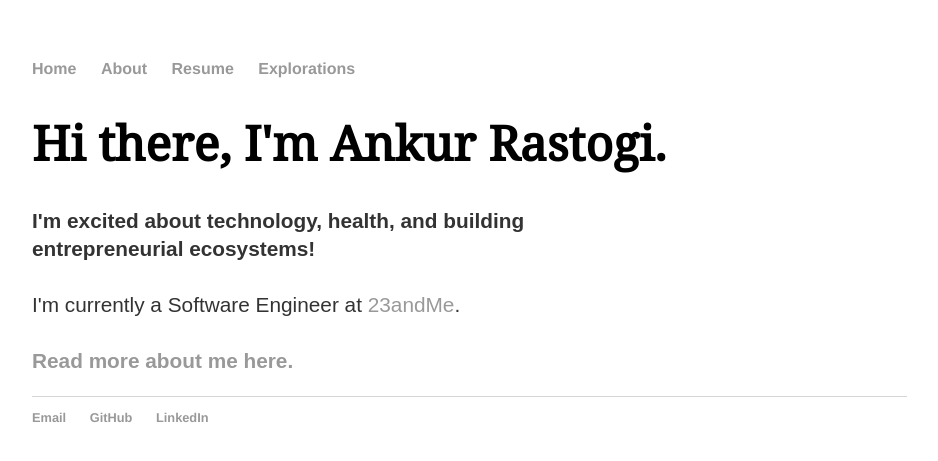
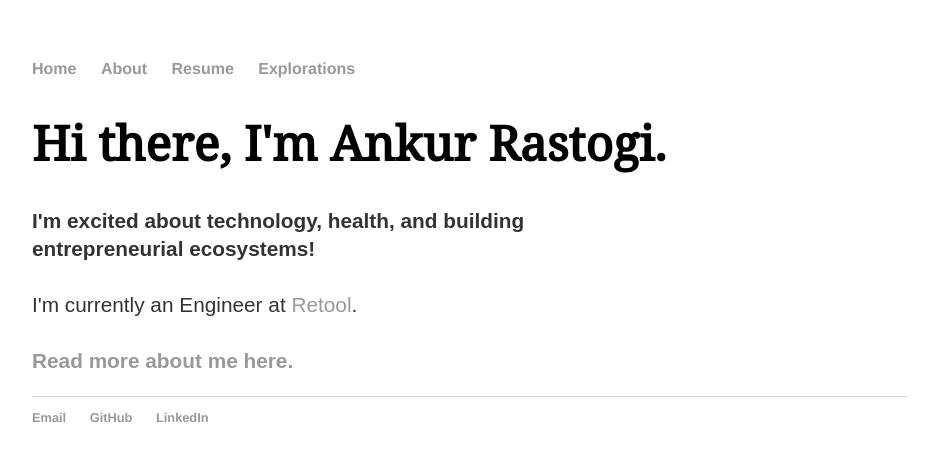
Before and after one commit to arastogi15/arastogi15.github.io, a Jekyll site: the page built from index.html, in a window 1280 px wide. Shown: the top 461 px of the page, without its empty margins (160-1098 px from the left). Built offline with Jekyll 4.4.1, drawn with Linux system fonts in a browser that asks for light colours.

Commit message:
update current position, resume :)

```diff
--- a/_layouts/default.html
+++ b/_layouts/default.html
@@ -20,7 +20,7 @@
 	    		<ul>
 	        		<li><a href="/">Home</a></li>
 		        	<li><a href="/about">About</a></li>
-	    			<li><a target="_blank" href="/assets/Rastogi_Ankur_F20.pdf">Resume</a></li>
+	    			<li><a target="_blank" href="/assets/Rastogi_Ankur_S21.pdf">Resume</a></li>
 	        		<li><a href="/explorations">Explorations</a></li>
 	    		</ul>
 			</nav>
--- a/index.html
+++ b/index.html
@@ -7,7 +7,7 @@ title: Ankur Rastogi
 	<h1 class="header-mobile">Hi there, <br/>I'm Ankur Rastogi.</h1>
 	<h1 class="header-desktop">Hi there, I'm Ankur Rastogi.</h1>
 
-	<p><b>I'm excited about technology, health, and building entrepreneurial ecosystems!<br/><br/></b>I'm currently a Software Engineer at <a href="https://www.23andme.com">23andMe</a>.
+	<p><b>I'm excited about technology, health, and building entrepreneurial ecosystems!<br/><br/></b>I'm currently an Engineer at <a href="https://www.retool.com">Retool</a>.
 	<br> <br>
 
 	<a id="learn" href="/about"><b>Read more about me here.</b></a></p>
```
Also changed, not shown: 2 other files.
